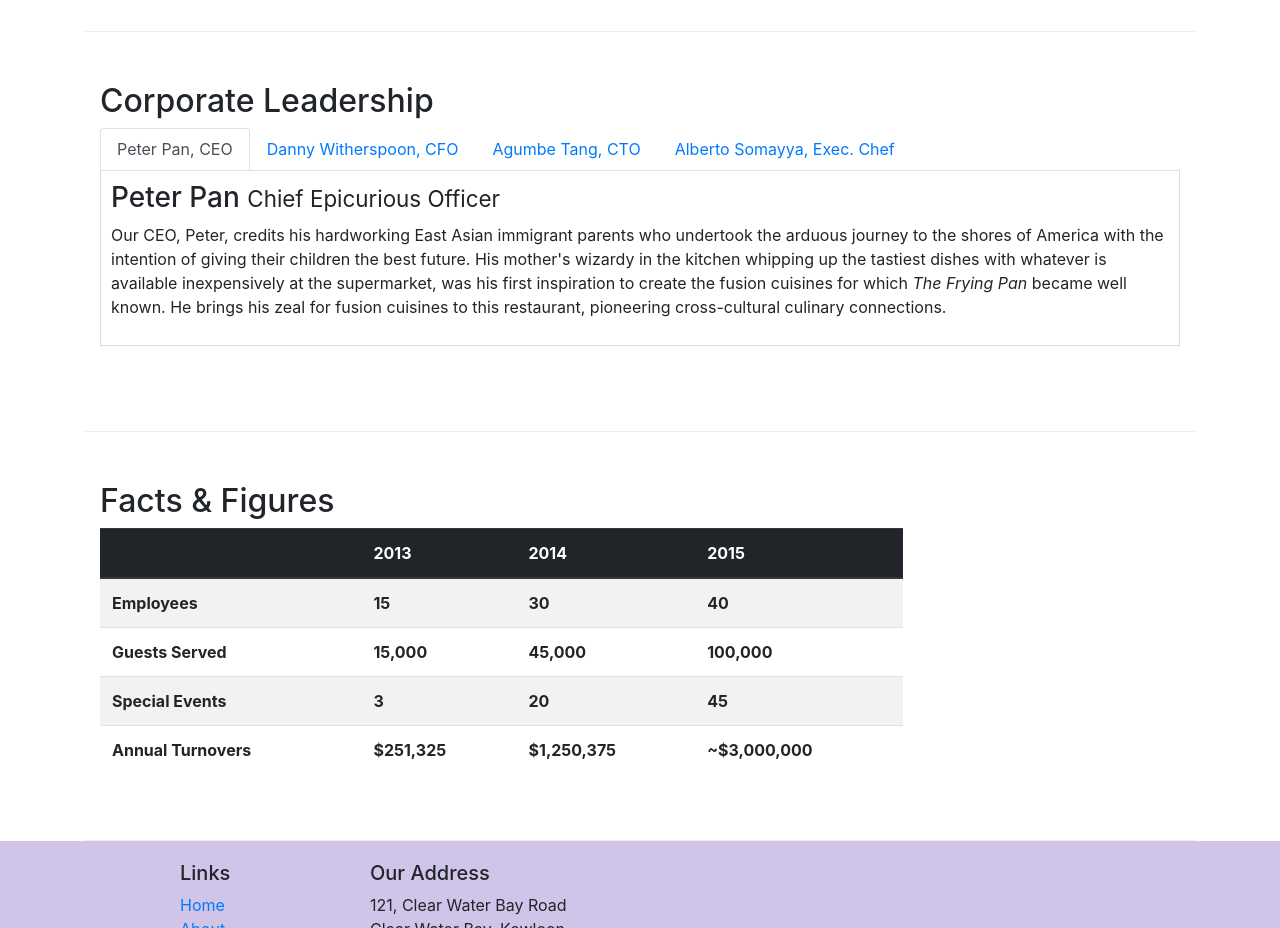
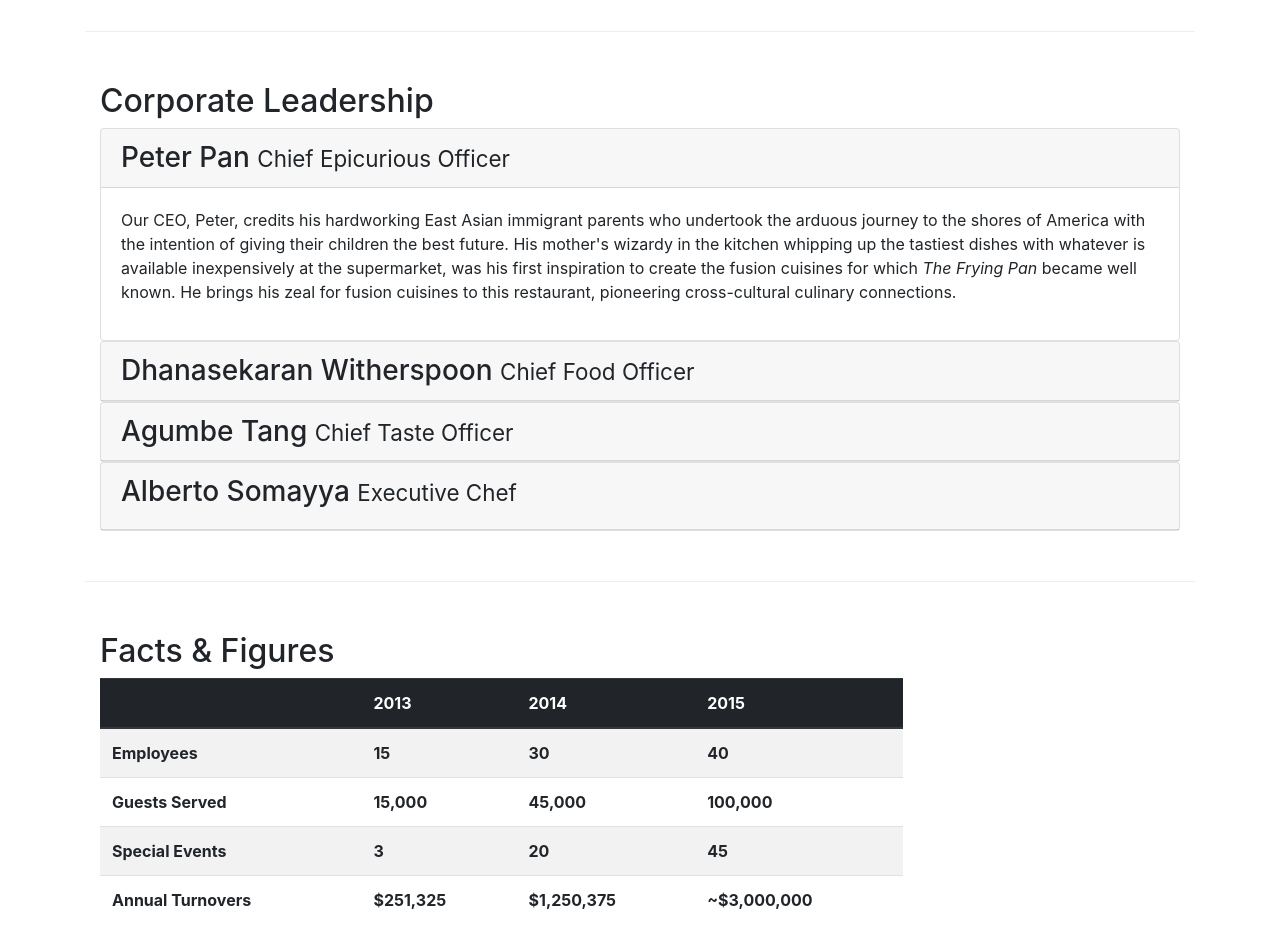
Before and after one commit to ajimenezUCLA/bootstrap, a website: page aboutus.html in a window 1280 px wide. Shown: the part 940-1868 px from the top of the page. Drawn offline with nearby package versions, Linux system fonts and the light colour scheme.

Commit message:
updated about us to include accordian

```diff
--- a/aboutus.html
+++ b/aboutus.html
@@ -111,24 +111,18 @@
         <div class="row row-content">
             <div class="col-12">
                 <h2>Corporate Leadership</h2>
-                <ul class="nav nav-tabs">
-                    <li class= nav-item">
-                        <a class="nav-link active" href="#peter" role="tab" data-toggle="tab">Peter Pan, CEO</a>
-                    </li>
-                    <li class="nav-item">
-                        <a class="nav-link" href="#danny" role="tab" data-toggle="tab">Danny Witherspoon, CFO</a>
-                    </li>
-                    <li class="nav-item">
-                        <a class="nav-link" href="#agumbe" role="tab" data-toggle="tab">Agumbe Tang, CTO</a>
-                    </li>
-                    <li class="nav-item">
-                        <a class="nav-link" href="#alberto" role="tab" data-toggle="tab">Alberto Somayya, Exec. Chef</a>
-                    </li>
-                </ul>
+                <div class="accordian">
 
-                <div class="tab-content">
-                    <div role="tabpanel" class="tab-pane fade show active" id="peter">
-                        <h3>Peter Pan <small>Chief Epicurious Officer</small></h3>
+                    <div class="card">
+                        <div class="card-header" role="tab" id="peterhead">
+                            <h3 class="mb-0">
+                                <a data-toggle="collapse" data-target="#peter">
+                                    Peter Pan <small>Chief Epicurious Officer</small>
+                                </a>
+                            </h3>
+                        </div>
+                        <div class="collapse show" id="peter" data-parent="#accordian">
+                            <div class="card-body">
                                 <p class=" d-none d-sm-block">
                                     Our CEO, Peter, credits his hardworking East Asian immigrant parents
                                     who undertook the arduous journey to the shores of America with the
@@ -140,9 +134,19 @@
                                     pioneering cross-cultural culinary connections.
                                 </p>
                             </div>
+                        </div>
+                    </div>
 
-                    <div role="tabpanel" class="tab-pane fade" id="danny">
-                        <h3>Dhanasekaran Witherspoon <small>Chief Food Officer</small></h3>
+                    <div class="card">
+                        <div class="card-header" role="tab" id="dannyhead">
+                            <h3 class="mb-0">
+                                <a data-toggle="collapse" data-target="#danny">
+                                    Dhanasekaran Witherspoon <small>Chief Food Officer</small>
+                                </a>
+                            </h3>
+                        </div>
+                        <div class="collapse" id="danny" data-parent="#accordian">
+                            <div class="card-body">
                                 <p class=" d-none d-sm-block">
                                     Our CFO, Danny, as he is affectionately referred to by his colleagues,
                                     comes from a long established family tradition in farming and produce.
@@ -152,9 +156,19 @@
                                     pays!</em>
                                 </p>
                             </div>
+                        </div>
+                    </div>
 
-                    <div role="tabpanel" class="tab-pane fade" id="agumbe">
-                        <h3>Agumbe Tang <small>Chief Taste Officer</small></h3>
+                    <div class="card">
+                        <div class="card-header" role="tab" id="agumbehead">
+                            <h3 class="mb-0">
+                                <a data-toggle="collapse" data-target="#agumbe">
+                                    Agumbe Tang <small>Chief Taste Officer</small>
+                                </a>
+                            </h3>
+                        </div>
+                        <div class="collapse" id="agumbe" data-parent="#accordian">
+                            <div class="card-body">
                                 <p class=" d-none d-sm-block">
                                     Blessed with the most discerning gustatory sense, Agumbe, our CTO,
                                     personally ensures that every dish that we serve meets his exacting
@@ -163,9 +177,19 @@
                                     click only if you survive my lick.</em>
                                 </p>
                             </div>
+                        </div>
+                    </div>
 
-                    <div role="tabpanel" class="tab-pane fade" id="alberto">
-                        <h3>Alberto Somayya <small>Executive Chef</small></h3>
+                    <div class="card">
+                        <div class="card-header" role="tab" id="albertohead">
+                            <h3 class="mb-0">
+                                <a data-toggle="collapse" data-target="#alberto">
+                                    <h3>Alberto Somayya <small>Executive Chef</small>
+                                </a>
+                            </h3>
+                        </div>
+                        <div class="collapse" id="alberto" data-parent="#accordian">
+                            <div class="card-body">
                                 <p class=" d-none d-sm-block">
                                     Award winning three-star Michelin chef with wide International experience
                                     having worked closely with whos-who in the culinary world, he specializes
@@ -174,6 +198,9 @@
                                     winning hit! Amma Mia!</em>
                                 </p>
                             </div>
+                        </div>
+                    </div>
+
                 </div>
             </div>
        </div>
```
Lines whose indentation alone changed are shown as unchanged.
